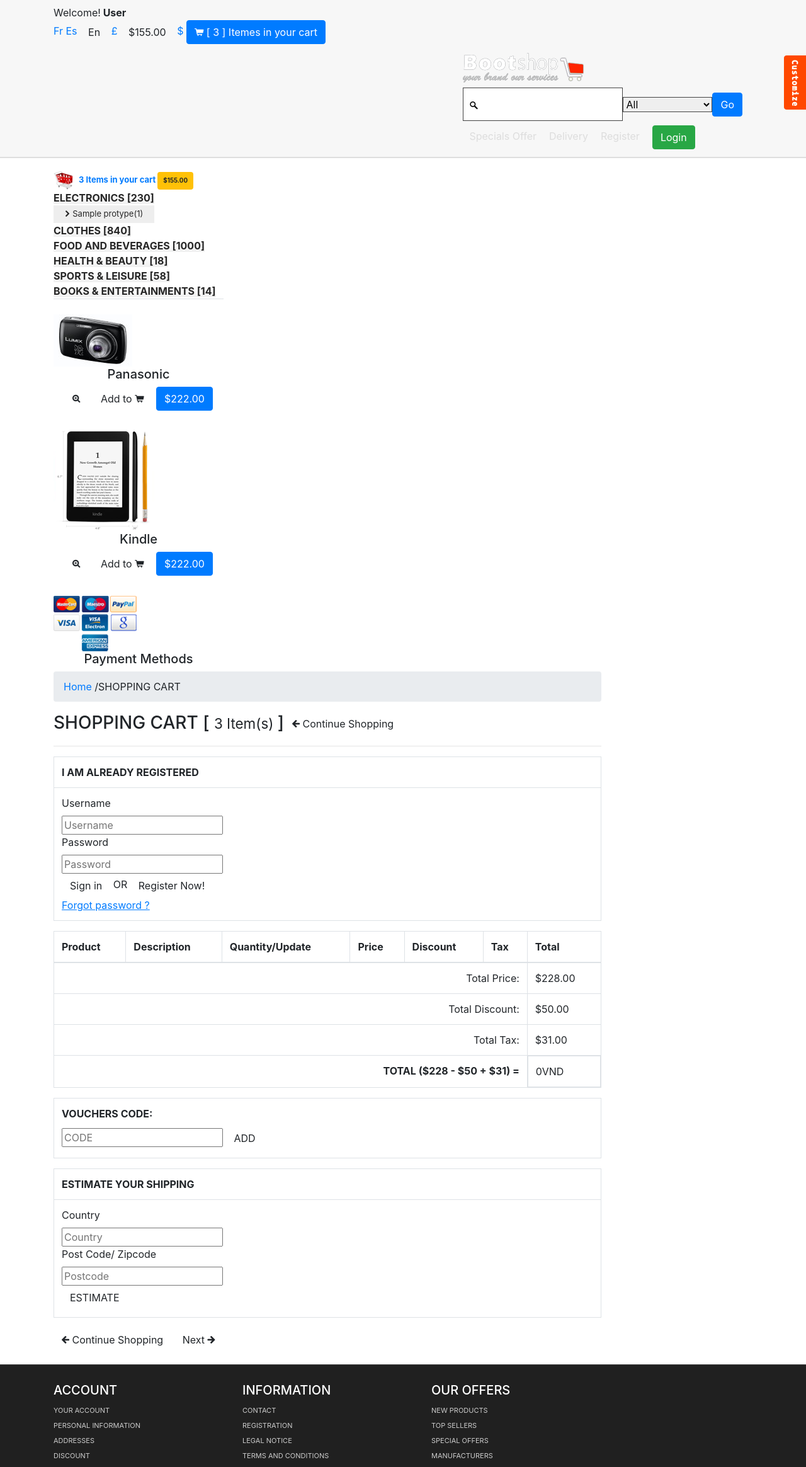
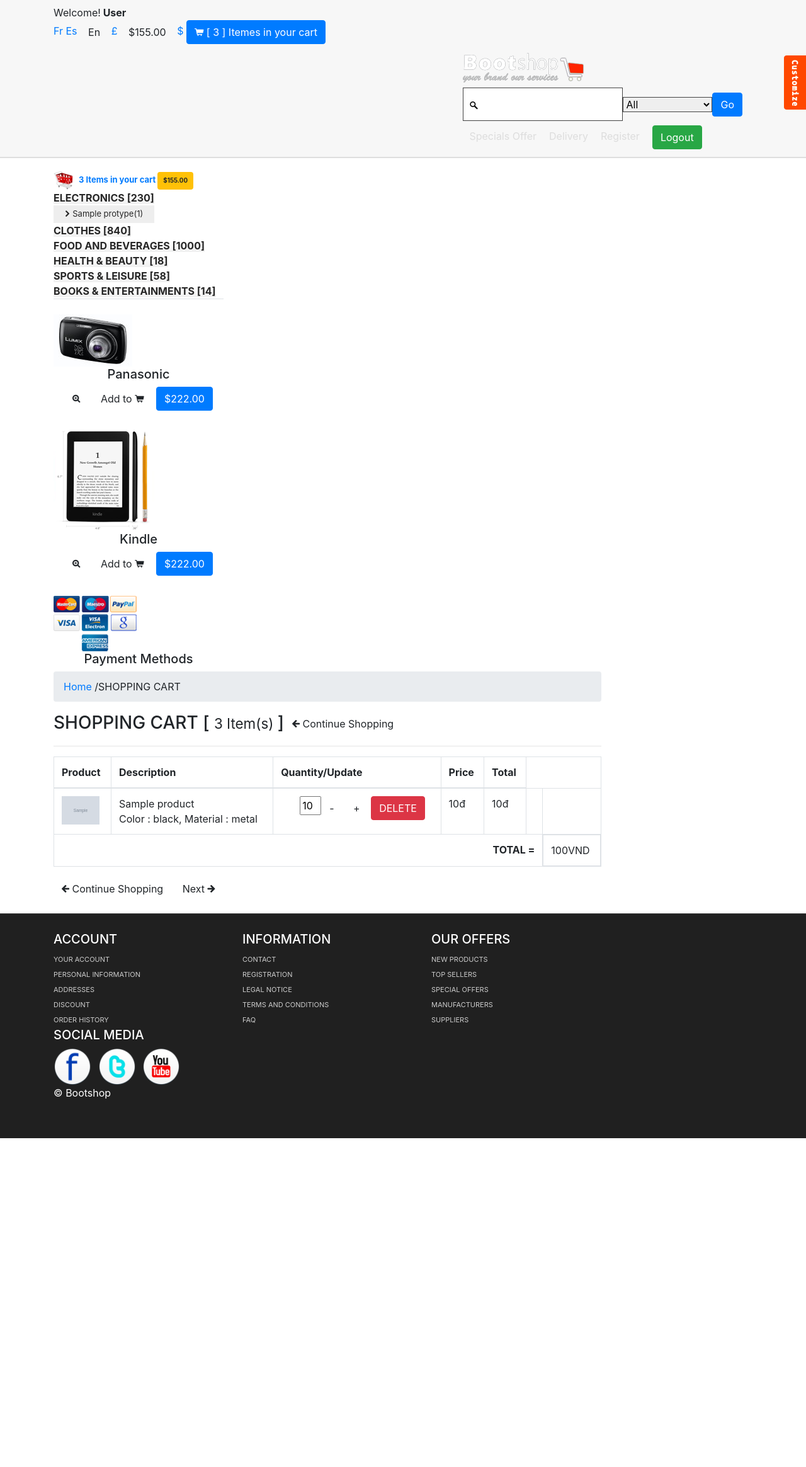
Before and after one commit to Wuang030902/nhom5_CT4_BE1_NH21, a PHP site: page /product_summary.php in a window 1280 px wide. Shown: the top 2329 px of the page at 63% size. After the commit the page ends 1807 px from the top, so only its background shows below. Run offline with PHP 8.4, Linux system fonts and the light colour scheme; the visitor is signed in with stand-in values (Sample User, id 1); tables that the repository leaves empty or names only in its code hold one stand-in row (values such as "Sample post"); grey boxes marked "Sample" are stand-in pictures; data that the repository does not hold is empty; some libraries are stand-ins or nearby versions.

Commit message:
thinh commit phien ban nop

```diff
--- a/header.php
+++ b/header.php
@@ -4,10 +4,13 @@ require "models/db.php";
 require "models/product.php";
 require "models/protypes.php";
 require "models/account.php";
+require "models/cart.php";
 require "mylibrary.php";
 $product = new Product;
 $getAllProduct = $product->getAllProducts();
-session_start();
+if(session_id() == '') {
+    session_start();
+}
 ?>
 <!DOCTYPE html>
 <html lang="en">
--- /dev/null
+++ b/models/cart.php
@@ -0,0 +1,29 @@
+<?php
+class Cart extends Db{
+    public function getAllCart()
+    {
+        $sql = self::$connection->prepare("SELECT * FROM cart");
+        $sql->execute(); //return an object
+        $items = array();
+        $items = $sql->get_result()->fetch_all(MYSQLI_ASSOC);
+        return $items; //return an array
+    }
+    public function editCart($id,$qty,$product_id)
+    {
+        $sql = self::$connection->prepare("UPDATE `cart` SET `qty` = ?  WHERE `product_id` = ? AND `id` = ?");
+        $sql->bind_param("iis",$qty,$product_id,$id);
+        return $sql->execute(); //return an object
+    }
+    public function addCart($id,$product_id,$qty)
+    {
+        $sql = self::$connection->prepare("INSERT INTO `cart`(`id`,`product_id`,`qty`) VALUES (?,?,?)");
+        $sql->bind_param("sii", $id,$product_id,$qty);
+        return $sql->execute(); //return an object
+    }
+    public function deleteCart($id,$product_id)
+    {
+        $sql = self::$connection->prepare("DELETE FROM `cart` WHERE `product_id` = ? AND `id` = ?");
+        $sql->bind_param("is",$product_id,$id);
+        return $sql->execute(); //return an object
+    }
+}
--- a/product_summary.php
+++ b/product_summary.php
@@ -1,4 +1,7 @@
-<?php include "header.php";
+<?php
+session_start();
+if (isset($_SESSION['email'])) :
+	include "header.php";
 
 ?>
 	<div id="mainBody">
@@ -40,39 +43,6 @@
 					</ul>
 					<h3> SHOPPING CART [ <small>3 Item(s) </small>]<a href="products.html" class="btn btn-large pull-right"><i class="icon-arrow-left"></i> Continue Shopping </a></h3>
 					<hr class="soft" />
-				<table class="table table-bordered">
-					<tr>
-						<th> I AM ALREADY REGISTERED </th>
-					</tr>
-					<tr>
-						<td>
-							<form class="form-horizontal">
-								<div class="control-group">
-									<label class="control-label" for="inputUsername">Username</label>
-									<div class="controls">
-										<input type="text" id="inputUsername" placeholder="Username">
-									</div>
-								</div>
-								<div class="control-group">
-									<label class="control-label" for="inputPassword1">Password</label>
-									<div class="controls">
-										<input type="password" id="inputPassword1" placeholder="Password">
-									</div>
-								</div>
-								<div class="control-group">
-									<div class="controls">
-										<button type="submit" class="btn">Sign in</button> OR <a href="register.html" class="btn">Register Now!</a>
-									</div>
-								</div>
-								<div class="control-group">
-									<div class="controls">
-										<a href="forgetpass.html" style="text-decoration:underline">Forgot password ?</a>
-									</div>
-								</div>
-							</form>
-						</td>
-					</tr>
-				</table>
 
 					<table class="table table-bordered">
 						<thead>
@@ -81,126 +51,64 @@
 								<th>Description</th>
 								<th>Quantity/Update</th>
 								<th>Price</th>
-							<th>Discount</th>
-							<th>Tax</th>
 								<th>Total</th>
+
 							</tr>
 						</thead>
 						<tbody>
 							<?php
-						if(isset($_GET['minus'])) {
-							$_SESSION['arrSanPham'][$_GET['minus']]['sl'] = $_GET['sl'] - 1;
-							if ($_SESSION['arrSanPham'][$_GET['minus']]['sl'] <= 0) {
-								unset($_SESSION['arrSanPham'][$_GET['minus']]);
-							}
-						}
-						if(isset($_GET['btn-plus'])) {
-							$_SESSION['arrSanPham'][$_GET['btn-plus']]['sl'] = $_GET['sl'] + 1;
-							if ($_SESSION['arrSanPham'][$_GET['btn-plus']]['sl'] <= 0) {
-								unset($_SESSION['arrSanPham'][$_GET['btn-plus']]);
-							}
-						}
-						if (isset($_SESSION['arrSanPham'])):
+							$cart = new Cart();
+							$getAllCart = $cart->getAllCart();
+
 
 							$totalProduct = 0;
-							foreach ($_SESSION['arrSanPham'] as $key => $value) :
-								if(isset($value['id'])):
-								$getProductById = $product->getProductByID($value['id']);
+							foreach ($getAllCart as $key => $value) :
+								if (isset($value['product_id'])) :
+									$getProductById = $product->getProductByID($value['product_id']);
 
 							?>
 									<tr>
 										<td> <img width="60" src="themes/images/products/<?php echo $getProductById[0]['image']; ?>" alt="" /></td>
 										<td><?php echo $getProductById[0]['name']; ?><br />Color : black, Material : metal</td>
 										<td>
-										<form method="GET">
-											<div class="input-append"><input name="sl" class="span1" value="<?php echo $value['sl']; ?>" style="max-width:34px" id="appendedInputButtons" size="16" type="text"><button class="btn" name="minus" type="submit" value="<?php echo $key ?>"><i class="icon-minus"></i></button><button class="btn" type="submit" name=btn-plus value="<?php echo $key ?>"><i class="icon-plus"></i></button><a href="del.php?key=<?php echo $key ?>"><button class="btn btn-danger" type="button"><i class="icon-remove icon-white"></i></button></a> </div>
+											<form action="quality.php?id=<?php echo $value['product_id'] ?>" method="POST">
+												<div class="input-append">
+													<input class="span1" style="max-width:34px" name="qty" placeholder="1" id="appendedInputButtons" size="16" type="text" value="<?php echo $value['qty'] ?>">
+													<input class="btn" type="submit" value="-" name="minus">
+													<input class="btn" type="submit" value="+" name="plus">
+													<input class="btn btn-danger" type="submit" value="DELETE" name="delete">
+												</div>
 											</form>
 										</td>
-									<td><?php echo number_format($getProductById[0]['price']); ?>VND</td>
-									<td>$25.00</td>
-									<td>$15.00</td>
-									<td>$110.00</td>
+										<td><?php echo str_replace(",", ".", catSo(number_format($getProductById[0]['price'])))  ?>đ</td>
+										<td><?php echo str_replace(",", ".", catSo(number_format($getProductById[0]['price'])))  ?>đ</td>
+										<td style="border-left: none"></td>
+										<td style="border-left: none"></td>
 									</tr>
 							<?php
-								$total1Product = $value['sl'] * $getProductById[0]['price'];
+									$total1Product = $value['qty'] * $getProductById[0]['price'];
 
 									$totalProduct += $total1Product;
-								endif;endforeach;
+								endif;
+							endforeach;
 							?>
 							<tr>
-								<td colspan="6" style="text-align:right">Total Price: </td>
-								<td> $228.00</td>
-							</tr>
-							<tr>
-								<td colspan="6" style="text-align:right">Total Discount: </td>
-								<td> $50.00</td>
-							</tr>
-							<tr>
-								<td colspan="6" style="text-align:right">Total Tax: </td>
-								<td> $31.00</td>
-							</tr>
-							<tr>
-								<td colspan="6" style="text-align:right"><strong>TOTAL ($228 - $50 + $31) =</strong></td>
-								<td class="label label-important" style="display:block"><?php echo number_format($totalProduct) ?>VND <strong></strong></td>
+								<td colspan="6" style="text-align:right"><strong>TOTAL =</strong></td>
+								<td class="label label-important" style="display:block"><?php echo str_replace(",", ".", number_format($totalProduct))  ?>VND <strong></strong></td>
 							</tr>
 						</tbody>
 					</table>
-			<?php endif; ?>
 
 
-			<table class="table table-bordered">
-				<tbody>
-					<tr>
-						<td>
-							<form class="form-horizontal">
-								<div class="control-group">
-									<label class="control-label"><strong> VOUCHERS CODE: </strong> </label>
-									<div class="controls">
-										<input type="text" class="input-medium" placeholder="CODE">
-										<button type="submit" class="btn"> ADD </button>
-									</div>
-								</div>
-							</form>
-						</td>
-					</tr>
 
-				</tbody>
-			</table>
-
-			<table class="table table-bordered">
-				<tr>
-					<th>ESTIMATE YOUR SHIPPING </th>
-				</tr>
-				<tr>
-					<td>
-						<form class="form-horizontal">
-							<div class="control-group">
-								<label class="control-label" for="inputCountry">Country </label>
-								<div class="controls">
-									<input type="text" id="inputCountry" placeholder="Country">
-								</div>
-							</div>
-							<div class="control-group">
-								<label class="control-label" for="inputPost">Post Code/ Zipcode </label>
-								<div class="controls">
-									<input type="text" id="inputPost" placeholder="Postcode">
-								</div>
-							</div>
-							<div class="control-group">
-								<div class="controls">
-									<button type="submit" class="btn">ESTIMATE </button>
-								</div>
-							</div>
-						</form>
-					</td>
-				</tr>
-			</table>
 					<a href="products.html" class="btn btn-large"><i class="icon-arrow-left"></i> Continue Shopping </a>
-			<a href="login.html" class="btn btn-large pull-right">Next <i class="icon-arrow-right"></i></a>
+					<a href="order.php?tongtien=<?php echo $totalProduct;?>" class="btn btn-large pull-right">Next <i class="icon-arrow-right"></i></a>
 
 				</div>
 			</div>
 		</div>
 	</div>
 	<!-- MainBody End ============================= -->
-<?php include "footer.html"; ?>
+<?php include "footer.html";
+else : header('location:index.php');
+endif; ?>
```
Also changed, not shown: addtocart.php (+19 -12 lines), models/order.php (added, +29 -0 lines), order.php (added, +11 -0 lines), orderall.php (added, +113 -0 lines), quality.php (added, +26 -0 lines). Lines whose indentation alone changed are shown as unchanged.
